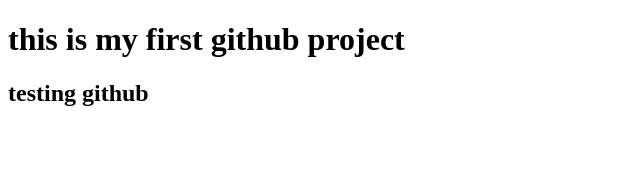
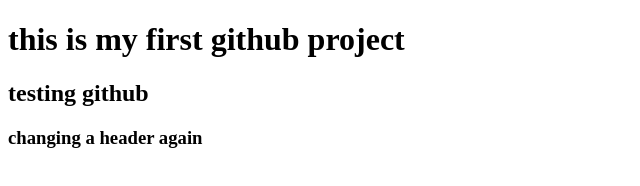
Before and after one commit to naimul7030/My_first_Website, a plain HTML site: page index.html in a window 1280 px wide. Shown: the whole page, without its empty margins (0-640 px from the left). Drawn offline with Linux system fonts and the light colour scheme.

Commit message:
changed a bit

```diff
--- a/index.html
+++ b/index.html
@@ -9,6 +9,7 @@
     <h1>this is my first github project</h1>
 
     <h2> testing github </h2>
+    <h3>changing a header again </h3>
 
 
 </body>
```
